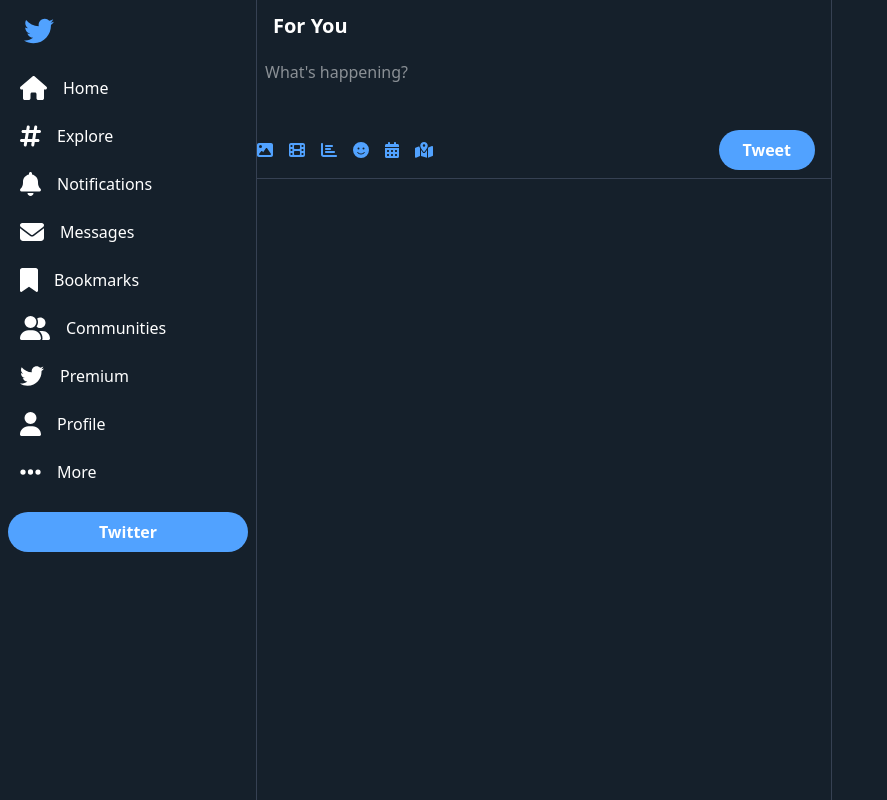
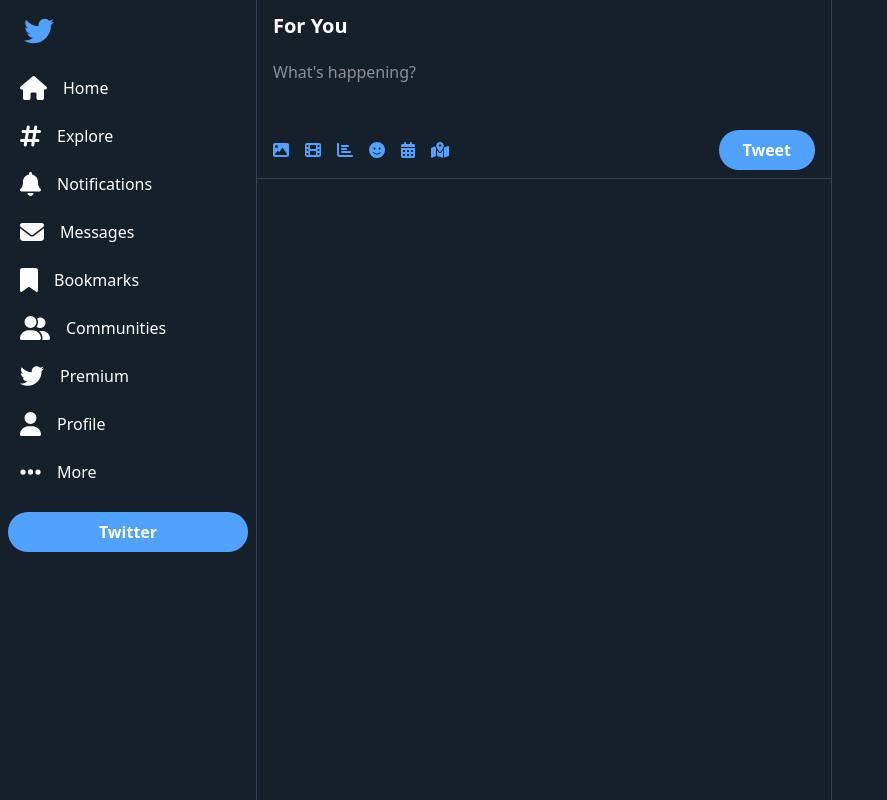
Before and after one commit to 7alexandree7/Clone-Twitter, a React (Vite) app: page / in a window 1280 px wide. Shown: the whole page, without its empty margins (0-887 px from the left). Built offline with nearby package versions, Linux system fonts and the light colour scheme.

Commit message:
ajuste de espaçamento

```diff
--- a/src/Components/TwitterForm/TwitterForm.tsx
+++ b/src/Components/TwitterForm/TwitterForm.tsx
@@ -21,9 +21,9 @@
     ]
 
     return (
-        <div className="border-b border-gray-700 w-full">
+        <div className="border-b border-gray-700 w-full px-4">
             <textarea
-                className="bg-transparent w-full outline-none resize-none p-2"
+                className="bg-transparent w-full outline-none resize-none py-2"
                 placeholder="What's happening?"
                 maxLength={280}
             />
@@ -35,7 +35,7 @@
                         )
                     })}
                 </div>
-                <button className="bg-blue-400 text-white rounded-full font-bold px-6 py-2 hover:bg-blue-600 traansition duration-200 mr-4">Tweet</button>
+                <button className="bg-blue-400 text-white rounded-full font-bold px-6 py-2 hover:bg-blue-600 traansition duration-200 ">Tweet</button>
 
             </div>
         </div>
```
